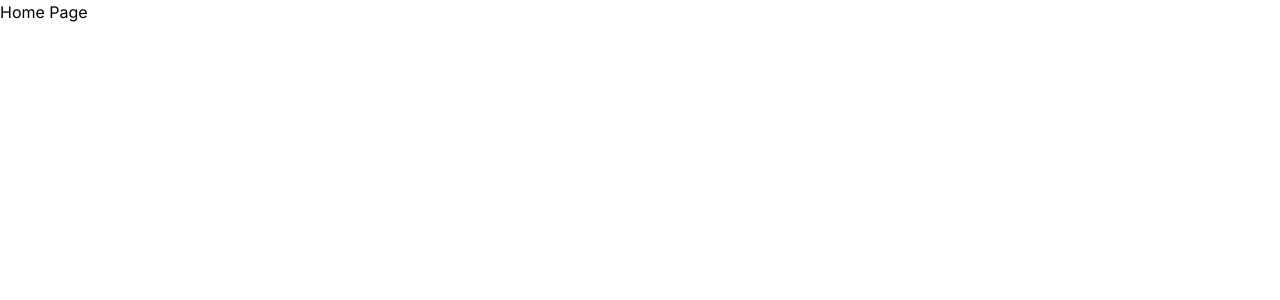
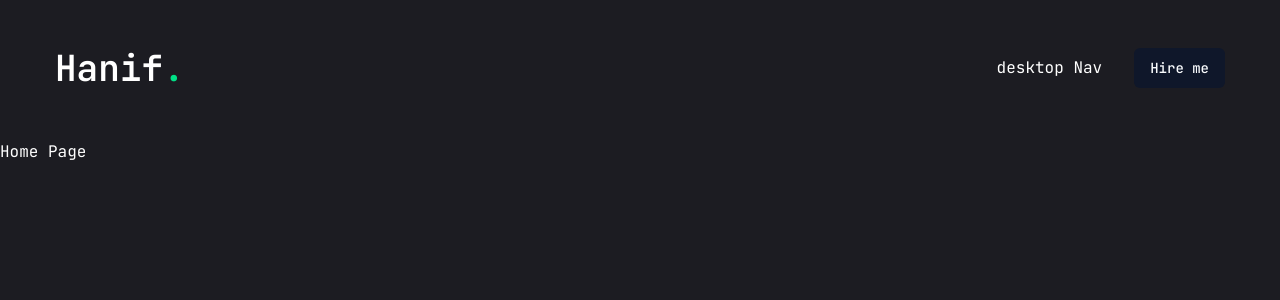
Before and after one commit to iamhanif/portfolio-of-Hanif, a Next.js app: page / in a window 1280 px wide. Shown: the top 300 px of the page. Built offline with nearby package versions, Linux system fonts and the light colour scheme.

Commit message:
working with header

```diff
--- a/app/globals.css
+++ b/app/globals.css
@@ -1,3 +1,9 @@
 @tailwind base;
-  @tailwind components;
-  @tailwind utilities;
+@tailwind components;
+@tailwind utilities;
+
+@layer base {
+  body {
+    @apply font-primary bg-primary text-white leading-loose;
+  }
+}
--- a/app/layout.jsx
+++ b/app/layout.jsx
@@ -1,17 +1,28 @@
-import { Inter } from "next/font/google";
+import { JetBrains_Mono } from "next/font/google";
 import "./globals.css";
 
-const inter = Inter({ subsets: ["latin"] });
+//components
+import Header from "@/components/Header";
+
+const jetBrainsMono = JetBrains_Mono({
+  subsets: ["latin"],
+  weight: ["100", "200", "300", "400", "500", "600", "700", "800"],
+  variable: "--font-jetBrainsMono",
+});
 
 export const metadata = {
-  title: "Create Next App",
-  description: "Generated by create next app",
+  title: "Hanif's Portfolio",
+  description:
+    "I'm Md Hanif based in Dhaka, Bangladesh. I'm frontend developer. This is my portfolio",
 };
 
 export default function RootLayout({ children }) {
   return (
     <html lang="en">
-      <body className={inter.className}>{children}</body>
+      <body className={jetBrainsMono.variable}>
+        <Header />
+        {children}
+      </body>
     </html>
   );
 }
--- /dev/null
+++ b/components/Header.jsx
@@ -0,0 +1,34 @@
+import Link from "next/link";
+
+//components
+import Nav from "./Nav";
+import { Button } from "./ui/button";
+
+function Header() {
+  return (
+    <header className="py-8 xl:py-12 text-white">
+      <div className="container mx-auto flex justify-between items-center">
+        {/* logo */}
+        <Link href="/">
+          <h1 className="text-4xl font-semibold">
+            Hanif<span className=" text-accent-hover">.</span>
+          </h1>
+        </Link>
+        {/* desktop nav & hire me button*/}
+
+        <div className="hidden xl:flex items-center gap-8">
+          <Nav />
+          <Link href="/contact">
+            <Button>Hire me</Button>
+          </Link>
+        </div>
+
+        {/* mobile nav */}
+
+        <div className="xl:hidden">mobile nav </div>
+      </div>
+    </header>
+  );
+}
+
+export default Header;
--- /dev/null
+++ b/components/Nav.jsx
@@ -0,0 +1,13 @@
+import React from "react";
+
+function Nav() {
+  return (
+    <nav>
+      desktop Nav
+      <h1></h1>
+      <h2></h2>
+    </nav>
+  );
+}
+
+export default Nav;
--- a/tailwind.config.js
+++ b/tailwind.config.js
@@ -2,21 +2,35 @@
 module.exports = {
   darkMode: ["class"],
   content: [
-    './pages/**/*.{js,jsx}',
-    './components/**/*.{js,jsx}',
-    './app/**/*.{js,jsx}',
-    './src/**/*.{js,jsx}',
+    "./pages/**/*.{js,jsx}",
+    "./components/**/*.{js,jsx}",
+    "./app/**/*.{js,jsx}",
+    "./src/**/*.{js,jsx}",
   ],
   prefix: "",
   theme: {
     container: {
       center: true,
-      padding: "2rem",
-      screens: {
-        "2xl": "1400px",
-      },
+      padding: "15px",
+    },
+    screens: {
+      sm: "640px",
+      md: "768px",
+      lg: "960px",
+      xl: "1200px",
+    },
+    fontFamily: {
+      primary: "var(--font-jetBrainsMono)",
     },
     extend: {
+      colors: {
+        primary: "#1c1c22",
+        accent: {
+          DEFAULT: "00ff99",
+          hover: "#00e187",
+        },
+      },
+
       keyframes: {
         "accordion-down": {
           from: { height: "0" },
@@ -34,4 +48,4 @@
     },
   },
   plugins: [require("tailwindcss-animate")],
-}
+};
```
